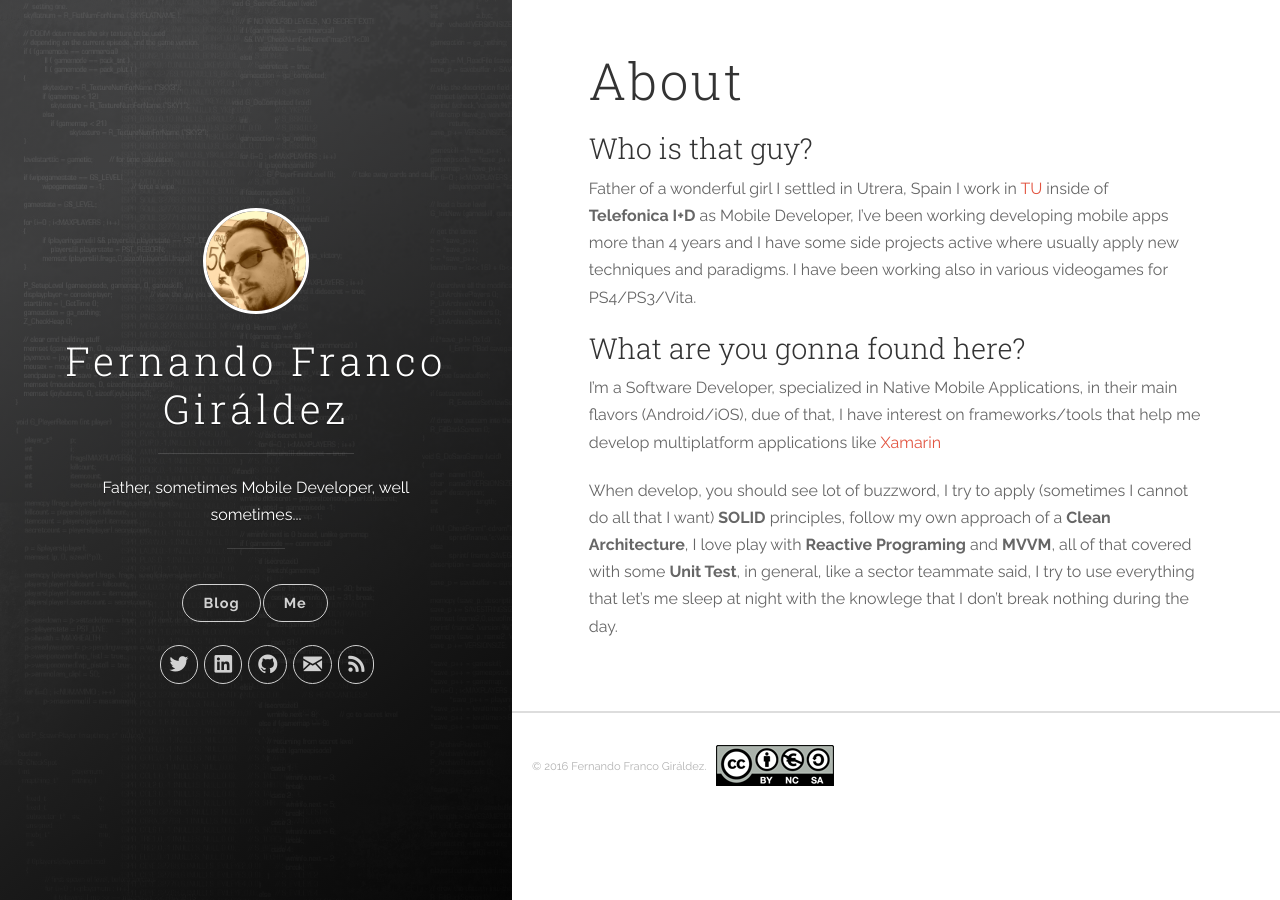
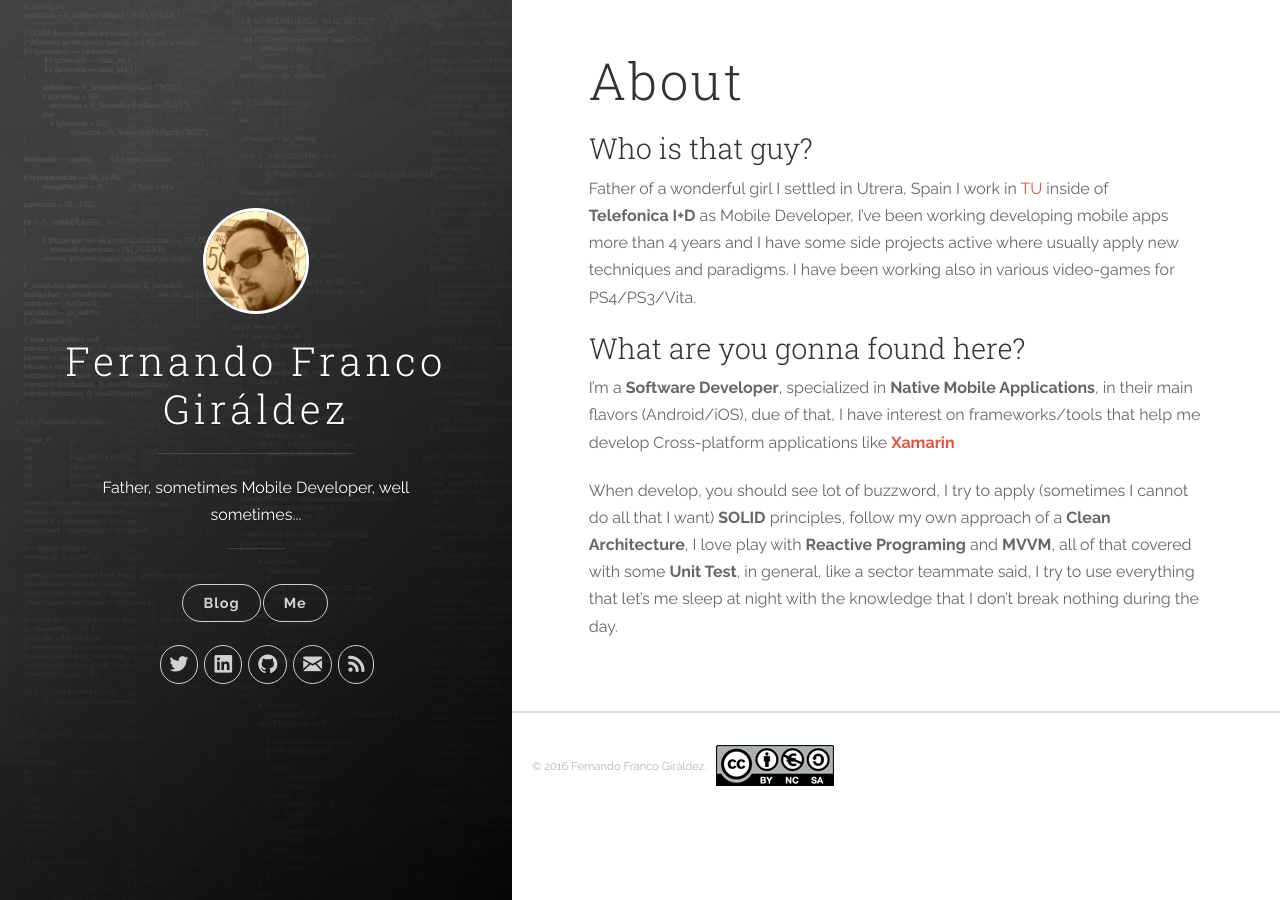
Before and after one commit to ffgiraldez/ffgiraldez.github.io, a Jekyll site: the page built from about.md, in a window 1280 px wide. Built offline with Jekyll 4.4.1, drawn with Linux system fonts in a browser that asks for light colours; nearby versions of some CDN libraries.

Commit message:
tweak a bit about section and publish “Hellow World” post

```diff
--- a/about.md
+++ b/about.md
@@ -10,16 +10,16 @@
 inside of **Telefonica&nbsp;I+D** as Mobile Developer,
 I've been working developing mobile apps more than 4 years and
 I have some side projects active where usually apply new techniques and paradigms.
-I have been working also in various videogames for PS4/PS3/Vita.
+I have been working also in various video-games for PS4/PS3/Vita.
 
 ### What are you gonna found here?
 
-I'm a Software Developer, specialized in Native Mobile Applications,
+I'm a **Software Developer**, specialized in **Native Mobile Applications**,
 in their main flavors (Android/iOS), due of that, I have interest on frameworks/tools that help
-me develop multiplatform applications like [Xamarin][xamarin]
+me develop Cross-platform applications like **[Xamarin][xamarin]**
 
 When develop, you should see lot of buzzword, I try to apply (sometimes I cannot do all that I want)
-**SOLID** principles, follow my own approach of a **Clean Architecture**, I love play with **Reactive Programing** and **MVVM**, all of that covered with some **Unit Test**, in general, like a sector teammate said, I try to use everything that let's me sleep at night with the knowlege that I don't break nothing during the day.
+**SOLID** principles, follow my own approach of a **Clean Architecture**, I love play with **Reactive Programing** and **MVVM**, all of that covered with some **Unit Test**, in general, like a sector teammate said, I try to use everything that let's me sleep at night with the knowledge that I don't break nothing during the day.
 
  [//]: # "links"
 
```
Also changed, not shown: _drafts/hello-world.md (deleted, +0 -118 lines), _posts/2016-11-10-hello-world.md (added, +119 -0 lines).
